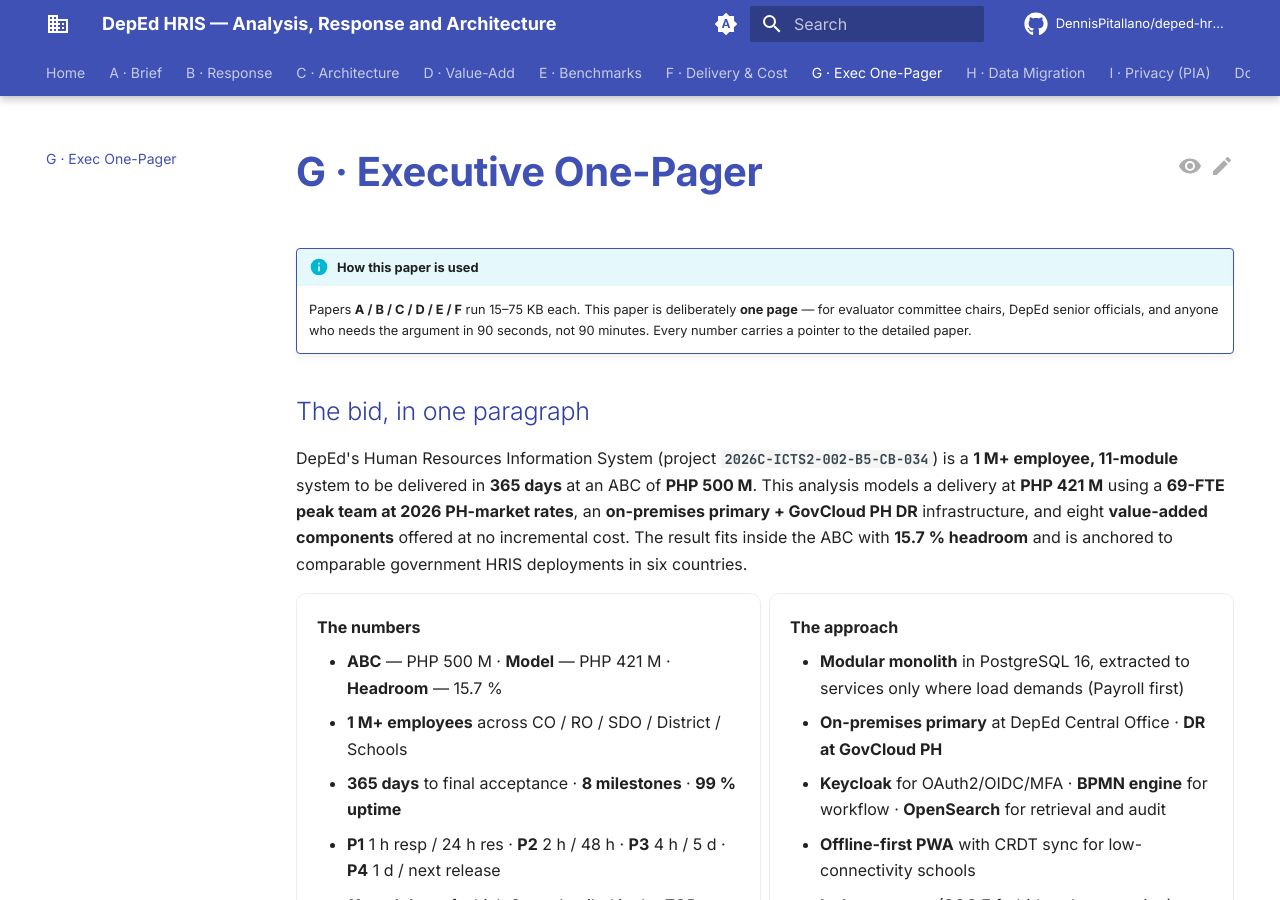
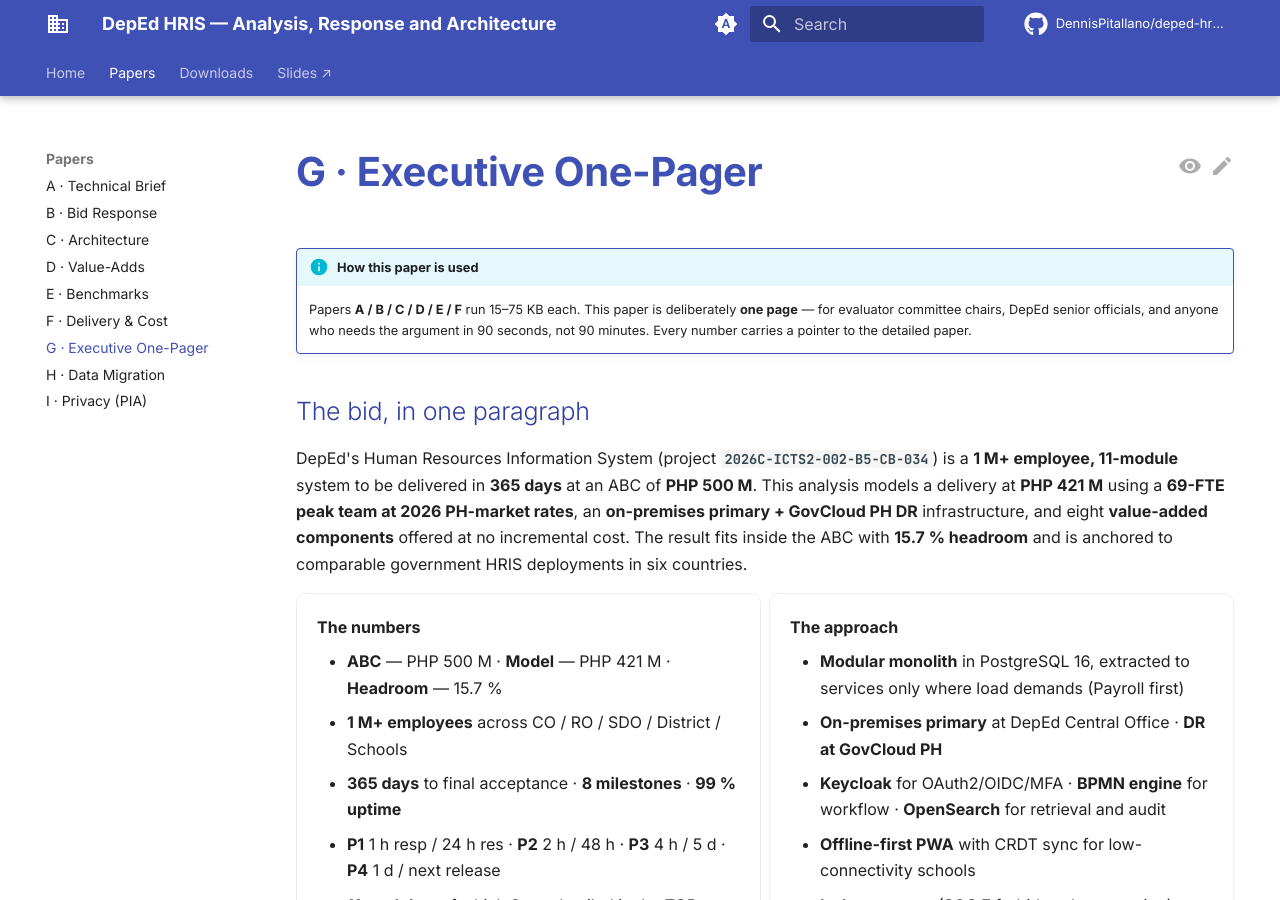
Before and after one commit to DennisPitallano/deped-hris-analysis, an MkDocs documentation site: the page built from deliverables/G_executive_one_pager.md, in a window 1280 px wide and 900 px high. Built offline with MkDocs 1.6.1 and Material for MkDocs 9.7.7, drawn with Linux system fonts in a browser that asks for light colours; comment, search, counter and statistics services are not loaded.

Commit message:
Group papers A-I under a single 'Papers' tab
Twelve top-level nav items (Home + 9 papers + Downloads + Slides)
did not fit in the horizontal tab bar and clipped on most screens.

Nest all papers under a 'Papers' tab. With navigation.tabs +
navigation.sections already enabled, the papers now appear as a
sidebar section when the tab is active, keeping the top bar to:

  Home · Papers · Downloads · Slides

Also spelled out slightly longer labels for the paper titles now
that they have room:

- A · Technical Brief
- B · Bid Response
- C · Architecture
- D · Value-Adds
- E · Benchmarks
- F · Delivery & Cost
- G · Executive One-Pager
- H · Data Migration
- I · Privacy (PIA)

```diff
--- a/mkdocs.yml
+++ b/mkdocs.yml
@@ -120,15 +120,16 @@ plugins:
 
 nav:
   - Home: index.md
-  - "A · Brief": A_technical_specifications_brief.md
-  - "B · Response": B_tor_response_outline.md
-  - "C · Architecture": C_architecture_and_data_model.md
-  - "D · Value-Add": D_value_added.md
-  - "E · Benchmarks": E_international_benchmarks.md
-  - "F · Delivery & Cost": F_delivery_and_cost.md
-  - "G · Exec One-Pager": G_executive_one_pager.md
-  - "H · Data Migration": H_data_migration.md
-  - "I · Privacy (PIA)": I_privacy_impact_assessment.md
+  - Papers:
+    - "A · Technical Brief": A_technical_specifications_brief.md
+    - "B · Bid Response": B_tor_response_outline.md
+    - "C · Architecture": C_architecture_and_data_model.md
+    - "D · Value-Adds": D_value_added.md
+    - "E · Benchmarks": E_international_benchmarks.md
+    - "F · Delivery & Cost": F_delivery_and_cost.md
+    - "G · Executive One-Pager": G_executive_one_pager.md
+    - "H · Data Migration": H_data_migration.md
+    - "I · Privacy (PIA)": I_privacy_impact_assessment.md
   - Downloads: downloads.md
   - Slides ↗: https://dennispitallano.github.io/deped-hris-analysis/slides/
 
```
